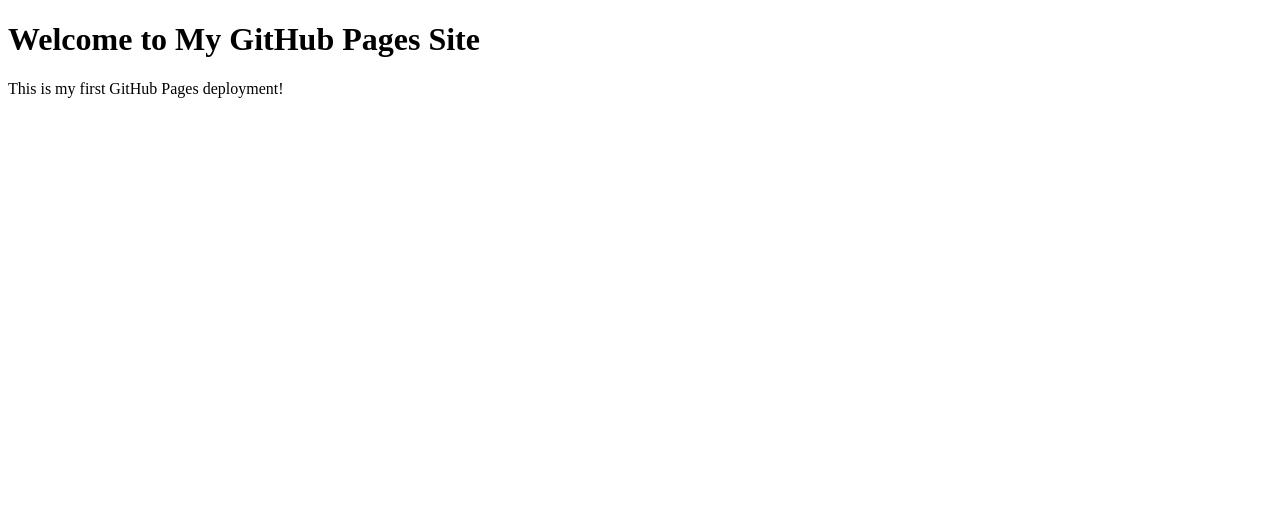
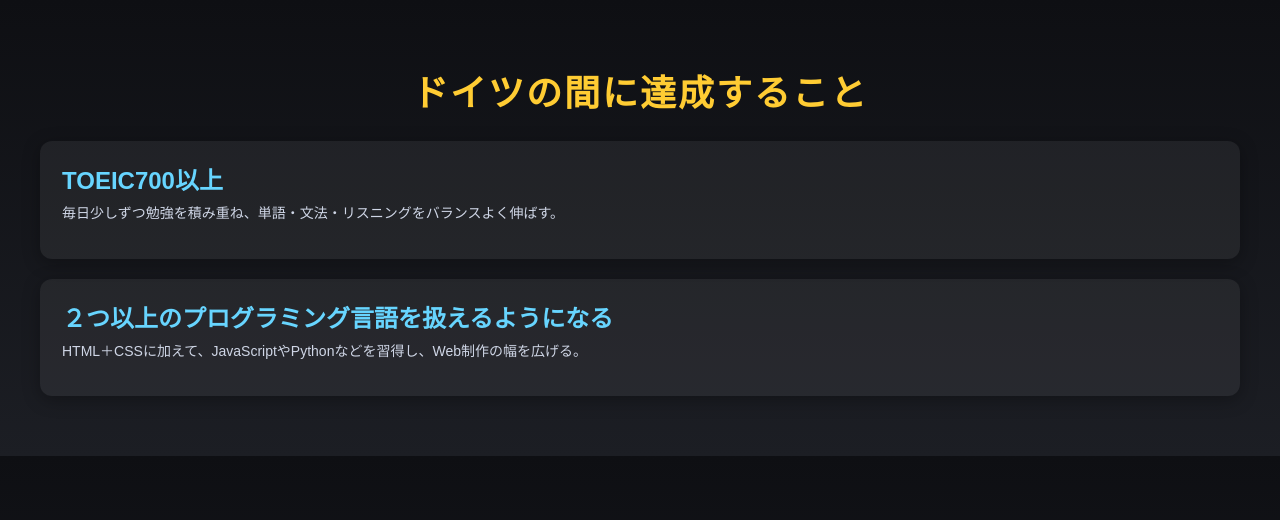
Before and after one commit to Raika0805/my-first-web-app, a plain HTML site: page index.html in a window 1280 px wide. Drawn offline with Linux system fonts and the light colour scheme.

Commit message:
Add files via upload

```diff
--- a/index.html
+++ b/index.html
@@ -1,12 +1,64 @@
-<!DOCTYPE html>
-<html lang="en">
+<!doctype html>
+<html lang="ja">
 <head>
-    <meta charset="UTF-8">
-    <meta name="viewport" content="width=device-width, initial-scale=1.0">
-    <title>My GitHub Pages Site</title>
+  <meta charset="utf-8" />
+  <meta name="viewport" content="width=device-width, initial-scale=1" />
+  <title>ドイツの間に達成すること</title>
+  <style>
+    body {
+      margin: 0;
+      font-family: "Hiragino Kaku Gothic ProN", "Noto Sans JP", sans-serif;
+      background: linear-gradient(180deg, #0e0f13, #1c1e24);
+      color: #e9eef7;
+      -webkit-font-smoothing: antialiased;
+      padding: 40px;
+    }
+
+    h1 {
+      font-size: 36px;
+      margin-bottom: 25px;
+      text-align: center;
+      color: #ffcc33;
+      letter-spacing: 2px;
+      font-weight: 700;
+    }
+
+    .goal {
+      background: rgba(255, 255, 255, 0.06);
+      padding: 20px 22px;
+      border-radius: 12px;
+      margin-bottom: 20px;
+      box-shadow: 0 4px 18px rgba(0, 0, 0, 0.3);
+    }
+
+    .goal h2 {
+      margin: 0;
+      font-size: 24px;
+      color: #67d5ff;
+      font-weight: 600;
+    }
+
+    .goal p {
+      margin-top: 6px;
+      color: #cfd6e6;
+      line-height: 1.6;
+      font-size: 14px;
+    }
+  </style>
 </head>
 <body>
-    <h1>Welcome to My GitHub Pages Site</h1>
-    <p>This is my first GitHub Pages deployment!</p>
+
+  <h1>ドイツの間に達成すること</h1>
+
+  <section class="goal">
+    <h2>TOEIC700以上</h2>
+    <p>毎日少しずつ勉強を積み重ね、単語・文法・リスニングをバランスよく伸ばす。</p>
+  </section>
+
+  <section class="goal">
+    <h2>２つ以上のプログラミング言語を扱えるようになる</h2>
+    <p>HTML＋CSSに加えて、JavaScriptやPythonなどを習得し、Web制作の幅を広げる。</p>
+  </section>
+
 </body>
 </html>
```
